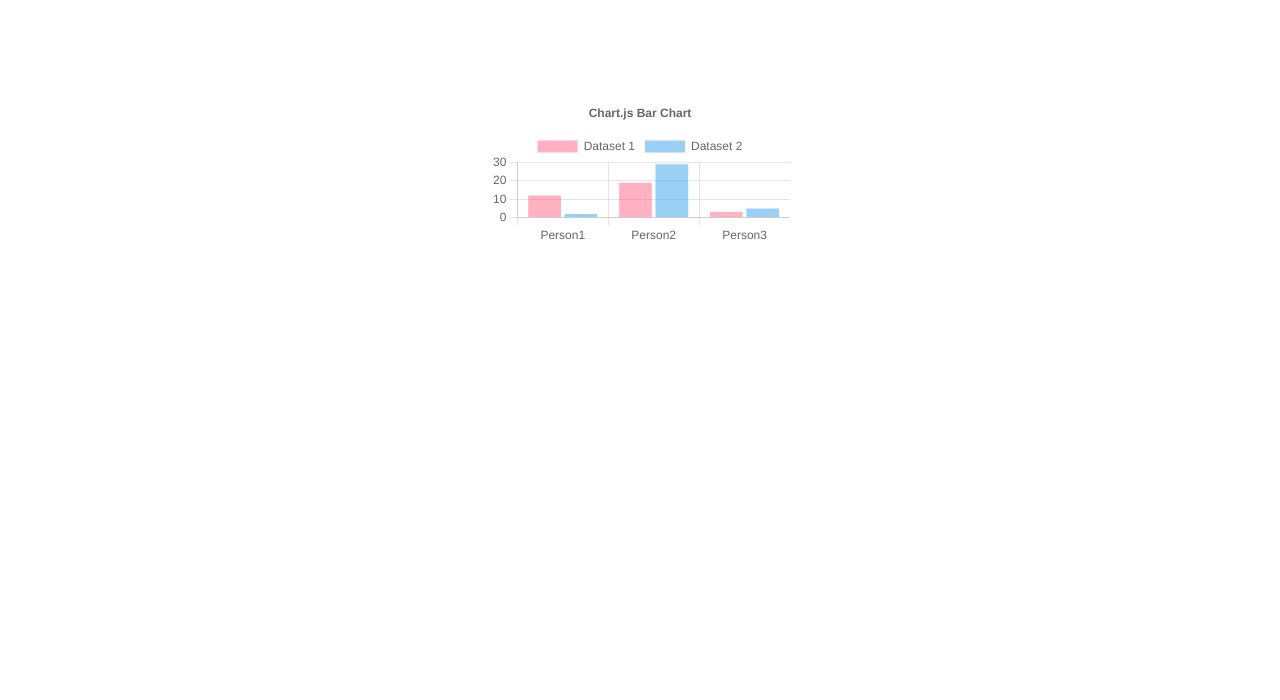
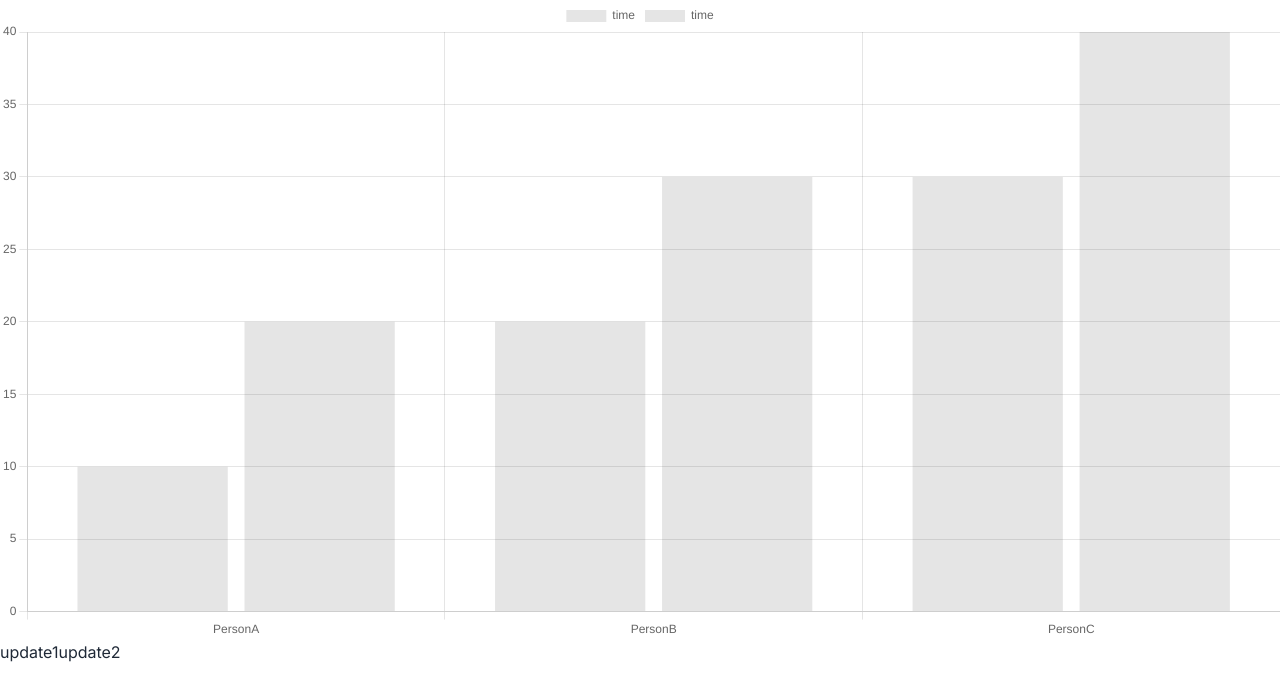
Before and after one commit to t-yamakoshi/video_chart, a Next.js app: page /chart in a window 1280 px wide. Shown: the top 700 px of the page. Built offline with nearby package versions, Linux system fonts and the light colour scheme.

Commit message:
add state

```diff
--- a/package.json
+++ b/package.json
@@ -10,7 +10,6 @@
   },
   "dependencies": {
     "@types/node": "20.5.0",
-    "@types/react": "18.2.20",
     "@types/react-dom": "18.2.7",
     "autoprefixer": "10.4.15",
     "chat.js": "^1.0.2",
@@ -23,6 +22,7 @@
     "typescript": "5.1.6"
   },
   "devDependencies": {
+    "@types/react": "^18.2.21",
     "daisyui": "^3.6.1"
   }
 }
--- a/src/app/chart/page.tsx
+++ b/src/app/chart/page.tsx
@@ -1,104 +1,57 @@
 "use client"
+import React, {useState} from "react"
 import { Chart as ChartJS, CategoryScale, ArcElement, BarElement, LinearScale, Title, Tooltip, Legend } from 'chart.js'
 import { Pie, Bar } from "react-chartjs-2"
 
 ChartJS.register(ArcElement, Tooltip, Legend, CategoryScale, LinearScale, Title, BarElement)
 
 export default function ChartPage() {
+    const labels = ['PersonA', 'PersonB', 'PersonC']
+    const [time1, setTime1] = useState([10, 20, 30])
+    const [time2, setTime2] = useState([20, 30, 40])
+    const update1 = (data:number[]) => {
+        var tmp:number[] = []
+        data.map((item, index) => {
+            item = item * 2
+            tmp.push(item)
+        })
+        setTime1(tmp)
+    }
+    const update2 = (data:number[]) => {
+        var tmp: number[] = []
+        data.map((item, index) => {
+            item = item * 2
+            tmp.push(item)
+        })
+        setTime2(tmp)
+    }
+
     const options = {
         responsive: true,
-        plugins: {
-            legend: {
-                position: "top" as const
-            },
-            title: {
-                display: true,
-                text: "Chart.js Bar Chart"
-            },
-        },
     }
-    const labels = ["Person1", "Person2", "Person3"]
+    const data = {
+        labels,
+        datasets: [{
+            label: "time",
+            data: time1,
+            backgroundColour: 'rbga(255, 0, 0, 0.2)',
+        },{
+            label: "time",
+            data: time2,
+            backgroundColour: 'rbga(0, 255, 0, 0.2)',
+        }]
 
-    const data2 = {
-        labels,
-        datasets: [
-            {
-                label: "Dataset 1",
-                data: [12, 19, 3, 5, 2, 3, 15],
-                backgroundColor: "rgba(255, 99, 132, 0.5)"
-            },
-            {
-                label: "Dataset 2",
-                data: [2, 29, 5, 5, 2, 3, 10],
-                backgroundColor: "rgba(54, 162, 235, 0.5)"
-            },
-        ],
     }
 
-    const data = {
-        labels: ["Red", "Blue", "Yellow", "Green", "Purple", "Orange"],
-        datasets: [
-            {
-                label: "# of Votes",
-                data: [12, 19, 3, 5, 2, 3],
-                backgroundColor: [
-                    "rgba(255, 99, 132, 0.2)",
-                    "rgba(54, 162, 235, 0.2)",
-                    "rgba(255, 206, 86, 0.2)",
-                    "rgba(75, 192, 192, 0.2)",
-                    "rgba(153, 102, 255, 0.2)",
-                    "rgba(255, 159, 64, 0.2)",
-                ],
-                borderColor: [
-                    "rgba(255, 99, 132, 1)",
-                    "rgba(54, 162, 235, 1)",
-                    "rgba(255, 206, 86, 1)",
-                    "rgba(75, 192, 192, 1)",
-                    "rgba(153, 102, 255, 1)",
-                    "rgba(255, 159, 64, 1)",
-                ],
-                borderWidth: 1,
-            },
-        ],
-    };
-
-    // const options = {
-    //     responsive: true,
-    //     plugins: {
-    //         legend: {
-    //             position: "top"
-    //         },
-    //         title: {
-    //             display: true,
-    //             text: "Chart.js Bar Chart"
-    //         }
-    //     },
-    //     maintainAspectRatio: false,
-    // };
-
-    // const Bardata = {
-    //     labels, // x軸のラベルの配列
-    //     datasets: [
-    //         {
-    //             label: "Dataset 1", // 凡例
-    //             data: data1,        // データの配列(labelsと要素数同じ)
-    //             backgroundColor: "rgba(255, 99, 132, 0.5)" // グラフの棒の色
-    //         },
-    //         {
-    //             label: "Dataset 2",
-    //             data: data2,
-    //             backgroundColor: "rgba(53, 162, 235, 0.5)"
-    //         }
-    //     ]
-    // };
-
     return (
-        <div className="flex min-h-screen flex-col items-center justify-between p-24">
+        <div className="">
             {/* <Pie data={data} options={{ responsive: true, maintainAspectRatio: false }} /> */}
             {/* <Bar data={Bardata} options={options}/> */}
             <div className="">
-                <Bar className='w-100' options={options} data={data2} />
+                <Bar data={data} options={options}/>
             </div>
+            <button onClick={() => update1(time1)}>update1</button>
+            <button onClick={() => update2(time2)}>update2</button>
         </div>
     )
 }
--- /dev/null
+++ b/src/app/firebase/client.ts
@@ -0,0 +1,22 @@
+import {initializeApp, getApps } from 'firebase/app'
+
+ src/
+
+import { getFirestore } from 'firebase/firestore'
+import { getStorage } from 'firebasestorage'
+import {getAuth } from 'firebase/auth'
+
+const firebaseConfig = {
+  apiKey: process.env.FIREBASE_API_KEY,
+  authDomain: process.env.FIREBASE_AUTH_DOMAIN,
+  projectId: process.env.FIREBASE_PROJET_ID,
+  storageBucket: process.env.FIREBASE_STORAGE_BUCKET,
+  messagingSenderId: process.env.FIREBASE_MESSAGING_SENDER_ID,
+  appId: process.env.FIREBASE_API_ID
+};
+
+initializeApp(firebaseConfig)
+
+export const db = getFirestore()
+export const storage = getStorage()
+export const auth = getAuth()
--- a/src/app/page.tsx
+++ b/src/app/page.tsx
@@ -1,6 +1,6 @@
 import Image from 'next/image'
 import Link from 'next/link'
-
+import { auth } from 'firebase/client'
 export default function Home() {
   return (
     <div className="">
```
Also changed, not shown: 1 other file (tests, documents, lock files or other folders).
